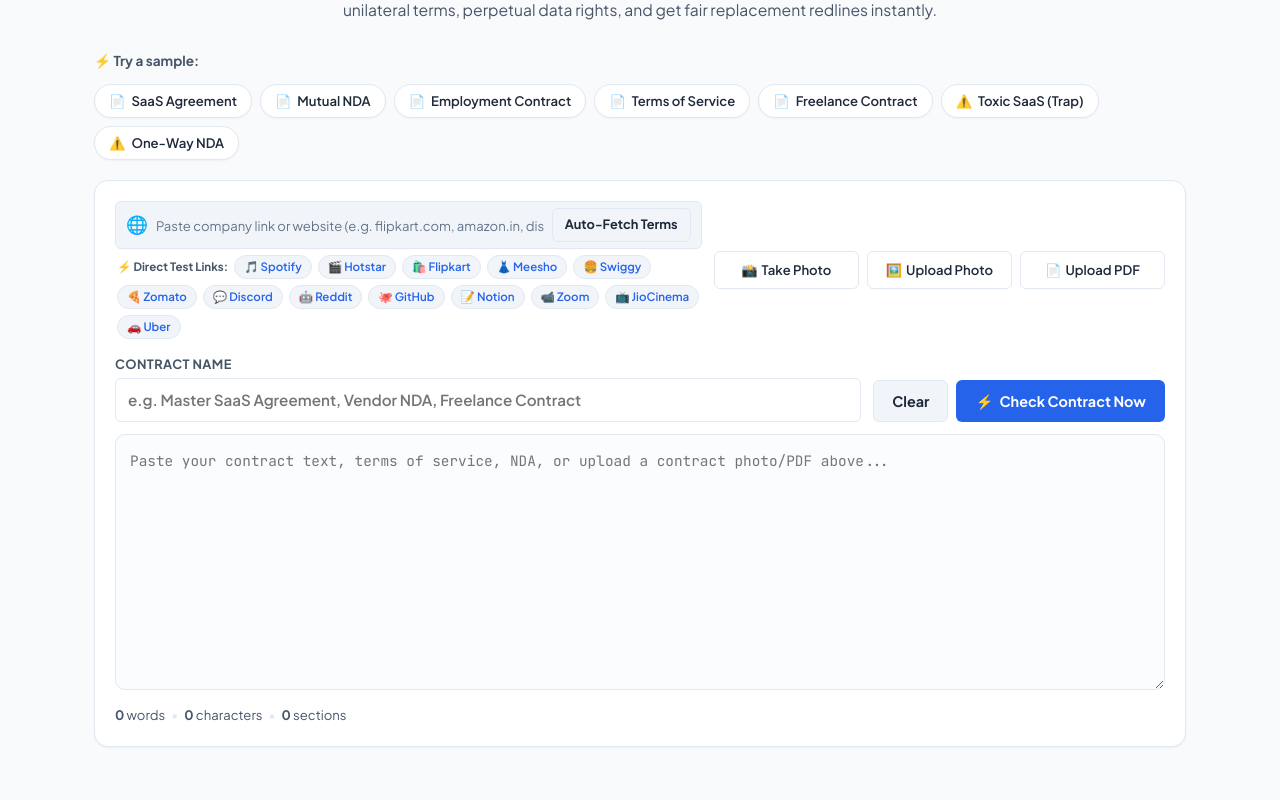
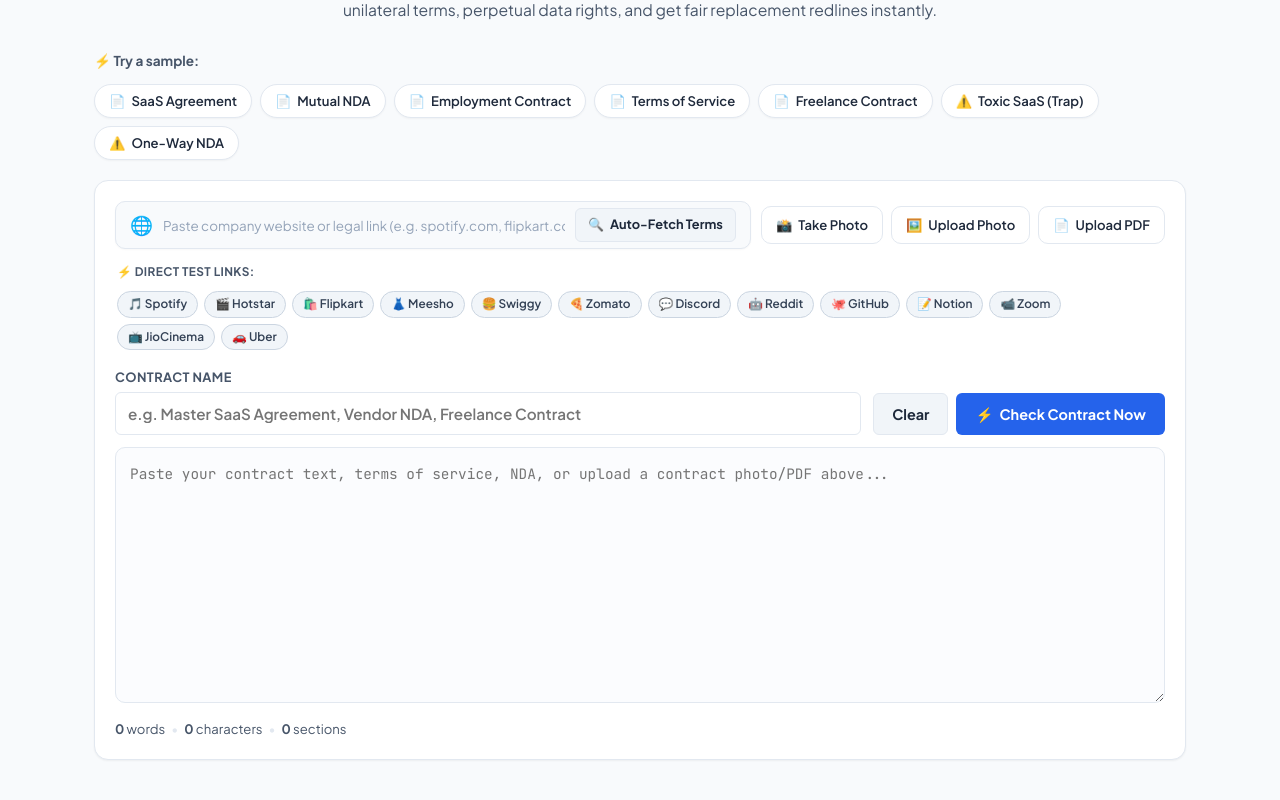
Before and after one commit to Abhijeet0848/LexiTrap, a Flask app: page / in a window 1280 px wide. Shown: the part 172-972 px from the top of the page. Run offline with Flask 3, Linux system fonts and the light colour scheme; some libraries are stand-ins or nearby versions.

Commit message:
feat: enhance input toolbar layout, wide URL fetch bar, and test link pills

```diff
--- a/static/css/styles.css
+++ b/static/css/styles.css
@@ -357,87 +357,51 @@
     width: 100%;
 }
 
-.input-toolbar-grid {
-    display: grid;
-    grid-template-columns: 1.3fr 1fr;
+.input-hub-container {
+    display: flex;
+    flex-direction: column;
     gap: 12px;
-    margin-bottom: 16px;
-    width: 100%;
-}
-
-@media (max-width: 860px) {
-    .input-toolbar-grid {
-        grid-template-columns: 1fr;
+    margin-bottom: 18px;
+    width: 100%;
+}
+
+.url-fetch-row {
+    display: flex;
+    align-items: center;
+    gap: 10px;
+    width: 100%;
+}
+
+@media (max-width: 960px) {
+    .url-fetch-row {
+        flex-direction: column;
+        align-items: stretch;
     }
 }
 
 .url-fetch-bar {
-    display: flex;
-    align-items: center;
-    gap: 8px;
-    background-color: var(--bg-subtle);
-    border: 1px solid var(--border);
-    padding: 6px 10px;
-    border-radius: var(--radius-sm);
-    width: 100%;
-}
-
-@media (max-width: 480px) {
-    .url-fetch-bar {
-        flex-wrap: wrap;
-        padding: 8px;
-    }
-    .url-fetch-bar .btn {
-        width: 100%;
-        margin-top: 4px;
-    }
-}
-
-.url-fetch-container {
-    display: flex;
-    flex-direction: column;
-    gap: 6px;
-    width: 100%;
-}
-
-.url-quick-pills {
-    display: flex;
-    align-items: center;
-    gap: 6px;
-    flex-wrap: wrap;
-    padding-left: 2px;
-}
-
-.quick-pill-label {
-    font-size: 0.72rem;
-    font-weight: 700;
-    color: var(--text-muted);
-}
-
-.url-quick-pill {
-    background-color: var(--bg-subtle);
-    border: 1px solid var(--border);
-    border-radius: 9999px;
-    padding: 2px 9px;
-    font-size: 0.72rem;
-    font-weight: 600;
+    flex: 1;
+    display: flex;
+    align-items: center;
+    gap: 10px;
+    background-color: #f8fafc;
+    border: 1.5px solid #e2e8f0;
+    padding: 6px 14px;
+    border-radius: var(--radius-md);
+    transition: all 0.2s ease;
+    box-shadow: 0 1px 2px rgba(0, 0, 0, 0.03);
+}
+
+.url-fetch-bar:focus-within {
+    background-color: #ffffff;
+    border-color: var(--primary);
+    box-shadow: 0 0 0 3.5px rgba(37, 99, 235, 0.12), 0 1px 2px rgba(0, 0, 0, 0.05);
+}
+
+.url-icon {
+    font-size: 1.15rem;
+    flex-shrink: 0;
     color: var(--primary);
-    cursor: pointer;
-    transition: all 0.15s ease;
-    display: inline-flex;
-    align-items: center;
-}
-
-.url-quick-pill:hover {
-    background-color: #eff6ff;
-    border-color: #bfdbfe;
-    color: #1d4ed8;
-    transform: translateY(-1px);
-}
-
-.url-icon {
-    font-size: 1.1rem;
-    flex-shrink: 0;
 }
 
 .url-input {
@@ -445,7 +409,8 @@
     min-width: 0;
     border: none;
     background: transparent;
-    font-size: clamp(0.82rem, 1.8vw, 0.9rem);
+    font-size: 0.9rem;
+    font-weight: 500;
     font-family: var(--font-main);
     color: var(--text-heading);
     outline: none;
@@ -453,36 +418,89 @@
 }
 
 .url-input::placeholder {
-    color: var(--text-light);
-    font-size: 0.82rem;
-}
-
+    color: #94a3b8;
+    font-size: 0.84rem;
+    font-weight: 400;
+}
+
+.upload-actions-bar {
+    display: flex;
+    align-items: center;
+    gap: 8px;
+    flex-shrink: 0;
+}
+
+@media (max-width: 960px) {
     .upload-actions-bar {
         display: grid;
         grid-template-columns: repeat(3, 1fr);
-    gap: clamp(6px, 1.2vw, 8px);
-    align-items: center;
-    width: 100%;
+        width: 100%;
+    }
 }
 
 .upload-actions-bar .btn {
-    width: 100%;
     display: inline-flex;
     align-items: center;
     justify-content: center;
-    gap: 4px;
-    font-size: clamp(0.74rem, 1.6vw, 0.82rem);
-    padding: clamp(6px, 1.2vh, 8px) clamp(6px, 1vw, 10px);
+    gap: 6px;
+    font-size: 0.82rem;
+    font-weight: 600;
+    padding: 8px 14px;
+    border-radius: var(--radius-md);
     white-space: nowrap;
-    overflow: hidden;
-    text-overflow: ellipsis;
-}
-
-@media (max-width: 360px) {
-    .upload-actions-bar .btn {
-        font-size: 0.7rem;
-        padding: 6px 2px;
-    }
+    transition: all 0.18s ease;
+}
+
+.upload-actions-bar .btn:hover {
+    transform: translateY(-1px);
+    box-shadow: 0 2px 5px rgba(0, 0, 0, 0.06);
+}
+
+.url-quick-pills-row {
+    display: flex;
+    align-items: center;
+    gap: 10px;
+    flex-wrap: wrap;
+    padding: 2px 0 0 2px;
+}
+
+.url-quick-pills-scroll {
+    display: flex;
+    align-items: center;
+    gap: 6px;
+    flex-wrap: wrap;
+}
+
+.quick-pill-label {
+    font-size: 0.74rem;
+    font-weight: 700;
+    color: var(--text-muted);
+    text-transform: uppercase;
+    letter-spacing: 0.4px;
+    flex-shrink: 0;
+}
+
+.url-quick-pill {
+    background-color: #f1f5f9;
+    border: 1px solid #cbd5e1;
+    border-radius: 9999px;
+    padding: 3px 10px;
+    font-size: 0.74rem;
+    font-weight: 600;
+    color: #334155;
+    cursor: pointer;
+    transition: all 0.15s ease;
+    display: inline-flex;
+    align-items: center;
+    gap: 3px;
+}
+
+.url-quick-pill:hover {
+    background-color: #eff6ff;
+    border-color: #93c5fd;
+    color: #1d4ed8;
+    transform: translateY(-1px);
+    box-shadow: 0 2px 4px rgba(37, 99, 235, 0.12);
 }
 
 /* ==========================================================================
--- a/templates/index.html
+++ b/templates/index.html
@@ -69,17 +69,40 @@
 
         <!-- Input & Editor Area -->
         <section class="editor-card">
-            <!-- Source Input Toolbar (URL, Photo OCR, PDF Upload) -->
-            <div class="input-toolbar-grid">
-                <!-- URL Fetcher Bar & Quick Live Links -->
-                <div class="url-fetch-container">
+            <!-- Source Input Hub: URL Scanner, Upload Options, Direct Test Links -->
+            <div class="input-hub-container">
+                <div class="url-fetch-row">
+                    <!-- URL Fetcher Bar (Wide & Sleek) -->
                     <div class="url-fetch-bar">
                         <span class="url-icon">🌐</span>
-                        <input type="text" id="url-input" class="url-input" placeholder="Paste company link or website (e.g. flipkart.com, amazon.in, discord.com, reddit.com, or any URL)">
-                        <button id="fetch-url-btn" class="btn btn-secondary btn-sm">Auto-Fetch Terms</button>
+                        <input type="text" id="url-input" class="url-input" placeholder="Paste company website or legal link (e.g. spotify.com, flipkart.com, hotstar.com, discord.com, reddit.com)">
+                        <button id="fetch-url-btn" class="btn btn-secondary btn-sm">
+                            <span>🔍</span> Auto-Fetch Terms
+                        </button>
                     </div>
-                    <div class="url-quick-pills">
-                        <span class="quick-pill-label">⚡ Direct Test Links:</span>
+
+                    <!-- Upload Action Buttons -->
+                    <div class="upload-actions-bar">
+                        <input type="file" id="camera-capture-input" accept="image/*" capture="environment" style="display:none;">
+                        <input type="file" id="gallery-upload-input" accept="image/*" style="display:none;">
+                        <input type="file" id="pdf-upload-input" accept=".pdf,.txt,.md" style="display:none;">
+
+                        <button type="button" id="btn-camera-scan" class="btn btn-outline btn-sm" title="Take a photo of physical document">
+                            <span>📸</span> Take Photo
+                        </button>
+                        <button type="button" id="btn-gallery-upload" class="btn btn-outline btn-sm" title="Upload contract image from gallery">
+                            <span>🖼️</span> Upload Photo
+                        </button>
+                        <button type="button" id="upload-pdf-btn" class="btn btn-outline btn-sm" title="Upload PDF or text contract">
+                            <span>📄</span> Upload PDF
+                        </button>
+                    </div>
+                </div>
+
+                <!-- Direct Test Links Quick Bar -->
+                <div class="url-quick-pills-row">
+                    <span class="quick-pill-label">⚡ Direct Test Links:</span>
+                    <div class="url-quick-pills-scroll">
                         <button type="button" class="url-quick-pill" data-url="spotify.com">🎵 Spotify</button>
                         <button type="button" class="url-quick-pill" data-url="hotstar.com">🎬 Hotstar</button>
                         <button type="button" class="url-quick-pill" data-url="flipkart.com">🛍️ Flipkart</button>
@@ -94,26 +117,6 @@
                         <button type="button" class="url-quick-pill" data-url="jiocinema.com">📺 JioCinema</button>
                         <button type="button" class="url-quick-pill" data-url="uber.com">🚗 Uber</button>
                     </div>
-                </div>
-
-                <!-- Document & Photo Upload Options (Direct Standalone Buttons) -->
-                <div class="upload-actions-bar">
-                    <!-- Camera Direct Input (capture) -->
-                    <input type="file" id="camera-capture-input" accept="image/*" capture="environment" style="display:none;">
-                    <!-- Media Gallery Input -->
-                    <input type="file" id="gallery-upload-input" accept="image/*" style="display:none;">
-                    <!-- PDF/Doc Input -->
-                    <input type="file" id="pdf-upload-input" accept=".pdf,.txt,.md" style="display:none;">
-
-                    <button type="button" id="btn-camera-scan" class="btn btn-outline btn-sm" title="Take a picture using camera">
-                        <span>📸</span> Take Photo
-                    </button>
-                    <button type="button" id="btn-gallery-upload" class="btn btn-outline btn-sm" title="Choose photo from files or gallery">
-                        <span>🖼️</span> Upload Photo
-                    </button>
-                    <button type="button" id="upload-pdf-btn" class="btn btn-outline btn-sm" title="Upload PDF or text document">
-                        <span>📄</span> Upload PDF
-                    </button>
                 </div>
             </div>
 
```
Lines whose indentation alone changed are shown as unchanged.
